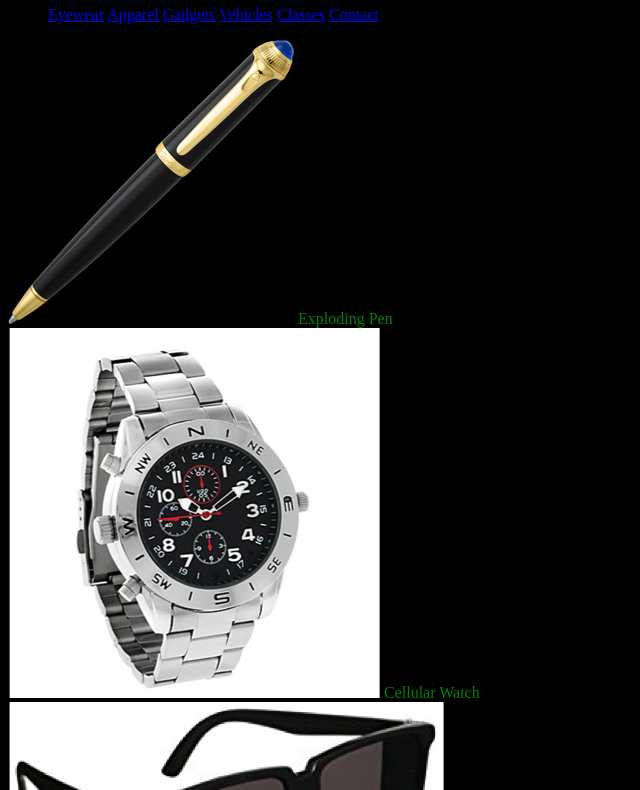
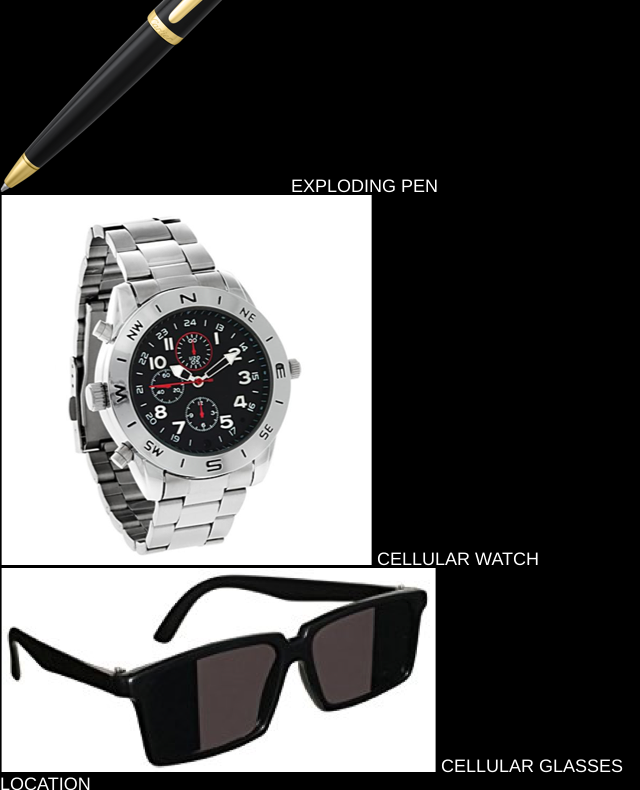
Before and after one commit to access4967/SecretAgentSupply, a plain HTML site: page index.html in a window 1280 px wide. Shown: the part 221-1011 px from the top of the page, without its empty margins (0-640 px from the left). Drawn offline with Linux system fonts and the light colour scheme.

Commit message:
add alt to images add text all caps

```diff
--- a/resources/reset.css
+++ b/resources/reset.css
@@ -0,0 +1,48 @@
+/* http://meyerweb.com/eric/tools/css/reset/
+   v2.0 | 20110126
+   License: none (public domain)
+*/
+
+html, body, div, span, applet, object, iframe,
+h1, h2, h3, h4, h5, h6, p, blockquote, pre,
+a, abbr, acronym, address, big, cite, code,
+del, dfn, em, img, ins, kbd, q, s, samp,
+small, strike, strong, sub, sup, tt, var,
+b, u, i, center,
+dl, dt, dd, ol, ul, li,
+fieldset, form, label, legend,
+table, caption, tbody, tfoot, thead, tr, th, td,
+article, aside, canvas, details, embed,
+figure, figcaption, footer, header, hgroup,
+menu, nav, output, ruby, section, summary,
+time, mark, audio, video {
+	margin: 0;
+	padding: 0;
+	border: 0;
+	font-size: 100%;
+	font: inherit;
+	vertical-align: baseline;
+}
+/* HTML5 display-role reset for older browsers */
+article, aside, details, figcaption, figure,
+footer, header, hgroup, menu, nav, section {
+	display: block;
+}
+body {
+	line-height: 1;
+}
+ol, ul {
+	list-style: none;
+}
+blockquote, q {
+	quotes: none;
+}
+blockquote:before, blockquote:after,
+q:before, q:after {
+	content: '';
+	content: none;
+}
+table {
+	border-collapse: collapse;
+	border-spacing: 0;
+}
--- a/resources/style.css
+++ b/resources/style.css
@@ -1,7 +1,16 @@
 html {
   background-color: black;
-  color: green;
+  color: white;
+  font-size: 18px;
+}
+
+body {
+  width: 100%;
+  font-family: "Helvetica";
+  text-transform: uppercase;
+}
+
+header {
+  font-size: 1rem;
 
 }
-body {
-}
```
